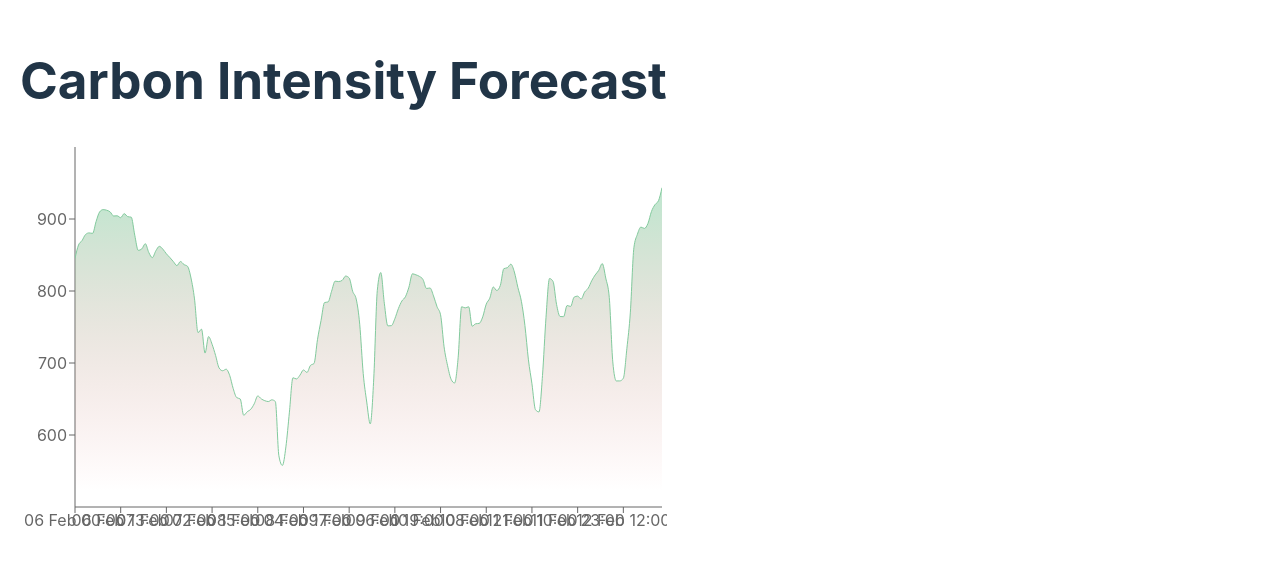
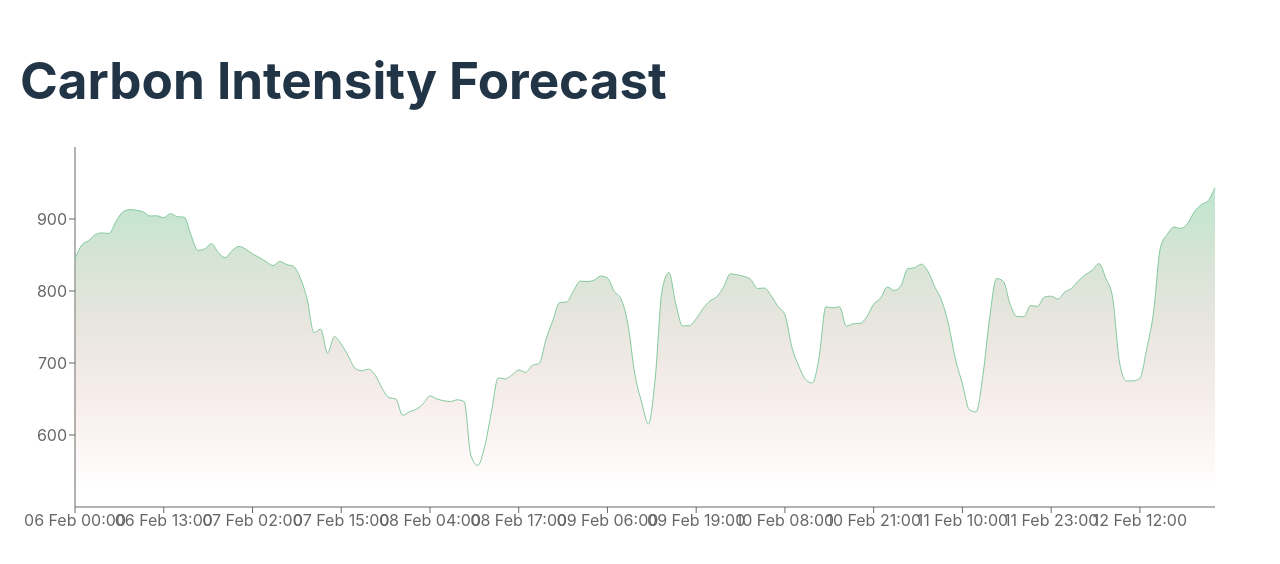
Before and after one commit to alexkozhura/eco-charger-frontend, a React (Vite) app: page / in a window 1280 px wide. Shown: the part 120-684 px from the top of the page. Built offline with nearby package versions, Linux system fonts and the light colour scheme.

Commit message:
refactor: switch to Flexbox layout

```diff
--- a/src/App.tsx
+++ b/src/App.tsx
@@ -2,7 +2,16 @@ import { useEffect, useState } from 'react';
 import { ForecastResponse } from './types/forecast';
 import { getForecast } from './services/forecastService';
 import { CarbonTimeline } from './components/CarbonTimeline';
-import './App.css';
+
+const styles = {
+  container: {
+    flex: 1,
+    padding: 20,
+    maxWidth: 1200,
+    alignSelf: 'center',
+    width: '100%',
+  }
+};
 
 function App() {
   const [data, setData] = useState<ForecastResponse | null>(null);
@@ -14,7 +23,7 @@ function App() {
   if (!data) return <div>Loading...</div>;
 
   return (
-    <div className="App">
+    <div style={styles.container}>
       <h1>Carbon Intensity Forecast</h1>
       <CarbonTimeline data={data.forecast} />
     </div>
```
